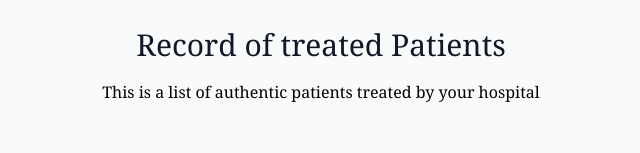
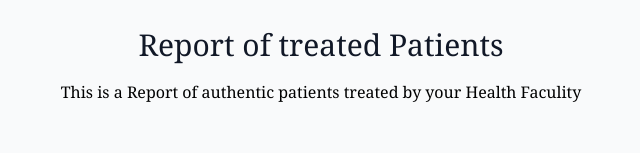
Before and after one commit to danielerat/FingerprintAuthentication, a Django app: template patients/templates/patients/records.html in a window 1280 px wide. Shown: the part 101-254 px from the top of the page, without its empty margins (319-959 px from the left). Run offline with Django 3.2, Linux system fonts and the light colour scheme; the template is opened without the code that fills it, so the values that code supplies are empty; some libraries are stand-ins or nearby versions.

Commit message:
change record into report

```diff
--- a/patients/templates/patients/records.html
+++ b/patients/templates/patients/records.html
@@ -3,11 +3,11 @@
 <section>
   <div class="flex flex-col text-center w-full my-12">
     <h1 class="sm:text-3xl text-2xl font-medium title-font mb-4 text-gray-900">
-      Record of treated Patients
+      Report of treated Patients
       <i class="fa-solid fa-box-archive"></i>
     </h1>
     <p class="lg:w-2/3 mx-auto leading-relaxed text-base">
-      This is a list of authentic patients treated by your hospital
+      This is a Report of authentic patients treated by your Health Faculity
     </p>
   </div>
   <div class="flex justify-center">
--- a/templates/nav.html
+++ b/templates/nav.html
@@ -17,7 +17,7 @@
           Pending Treatments
         </a>
       </li>
-      <li><a href="{% url 'patients:records' %}">Records</a></li>
+      <li><a href="{% url 'patients:records' %}">Report</a></li>
       </ul>
 
       <div class="flex items-center profileShowAndHideDropdown">
```
